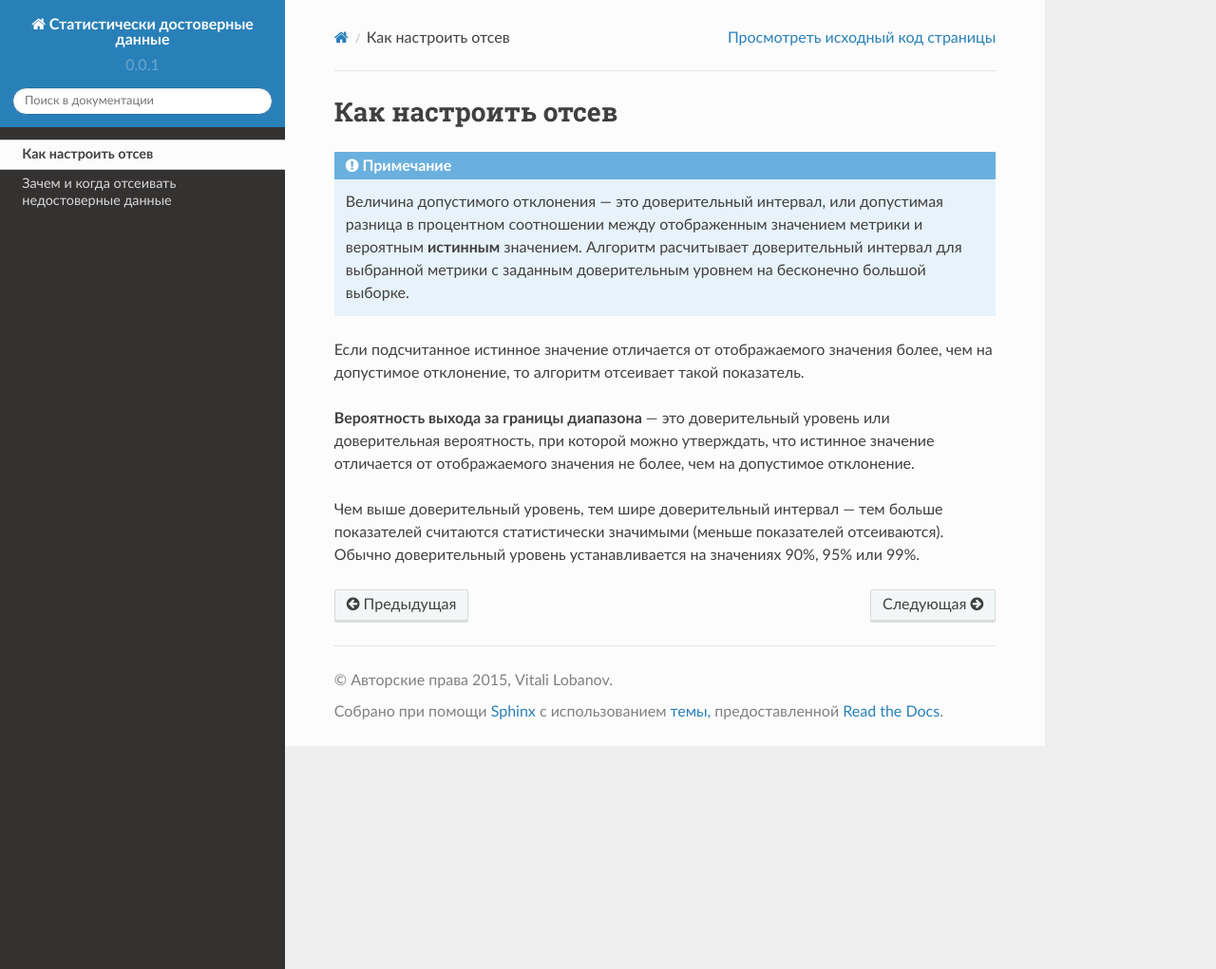
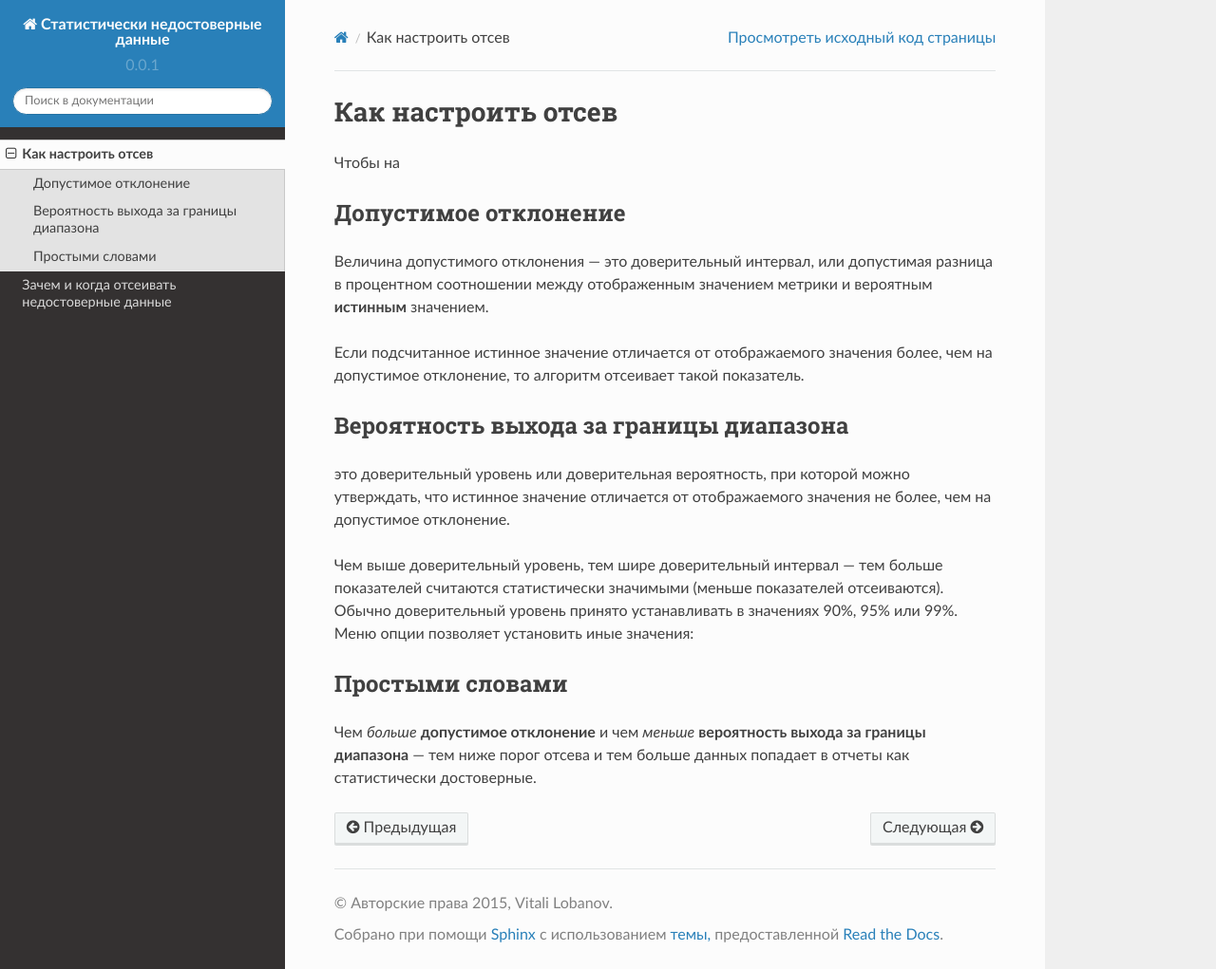
Before and after one commit to bfxy/yametrix-significance, a Sphinx documentation site: the page built from source/confidence.rst, in a window 1280 px wide and 1021 px high. Shown: the whole window at 95% size. Built offline with Sphinx 7.4.7 and the Read the Docs theme 2.0.0, drawn with Linux system fonts in a browser that asks for light colours; formulas are drawn with MathJax 3.

```diff
--- a/source/conf.py
+++ b/source/conf.py
@@ -50,7 +50,7 @@ source_encoding = 'utf-8-sig'
 master_doc = 'index'
 
 # General information about the project.
-project = u'Статистически достоверные данные'
+project = u' Статистически недостоверные данные'
 copyright = u'2015, Vitali Lobanov'
 author = u'Vittorio Lobanescu'
 
@@ -226,7 +226,7 @@ latex_elements = {
 # (source start file, target name, title,
 #  author, documentclass [howto, manual, or own class]).
 latex_documents = [
-  (master_doc, 'sphinx.tex', u'Статистически достоверные данные',
+  (master_doc, 'sphinx.tex', u' Статистически недостоверные данные',
    u'u', 'manual'),
 ]
 
@@ -256,7 +256,7 @@ latex_documents = [
 # One entry per manual page. List of tuples
 # (source start file, name, description, authors, manual section).
 man_pages = [
-    (master_doc, 'sphinx', u'Статистически достоверные данные',
+    (master_doc, 'sphinx', u' Статистически недостоверные данные',
      [author], 1)
 ]
 
@@ -270,8 +270,8 @@ man_pages = [
 # (source start file, target name, title, author,
 #  dir menu entry, description, category)
 texinfo_documents = [
-  (master_doc, 'sphinx', u'Статистически достоверные данные',
-   author, 'sphinx', 'One line description of project.',
+  (master_doc, 'sphinx', u' Статистически недостоверные данные',
+   author, 'sphinx', 'Отрывок из справки пользователя для сервиса Яндекс Метрика',
    'Miscellaneous'),
 ]
 
--- a/source/confidence.rst
+++ b/source/confidence.rst
@@ -1,24 +1,31 @@
+.. _confidence:
+
 Как настроить отсев
-=====================
+===================
 
-.. note::
+Чтобы на
 
-   Величина допустимого отклонения — это
-   доверительный интервал, или допустимая разница в процентном соотношении
-   между отображенным значением метрики и вероятным **истинным** значением.
-   Алгоритм расчитывает доверительный интервал для выбранной метрики с
-   заданным доверительным уровнем на бесконечно большой выборке.
+Допустимое отклонение
+^^^^^^^^^^^^^^^^^^^^^
+Величина допустимого отклонения — это доверительный интервал, или допустимая разница в процентном соотношении между отображенным значением метрики и вероятным **истинным** значением.
 
 Если подсчитанное истинное значение отличается от отображаемого значения
 более, чем на допустимое отклонение, то алгоритм отсеивает такой
 показатель.
 
-**Вероятность выхода за границы диапазона** — это доверительный уровень или доверительная
-вероятность, при которой можно утверждать, что истинное значение
-отличается от отображаемого значения не более, чем на допустимое
+Вероятность выхода за границы диапазона
+^^^^^^^^^^^^^^^^^^^^^^^^^^^^^^^^^^^^^^^
+
+это доверительный уровень или доверительная вероятность, при которой можно утверждать, что истинное значение отличается от отображаемого значения не более, чем на допустимое
 отклонение.
 
 Чем выше доверительный уровень, тем шире доверительный интервал — тем
 больше показателей считаются статистически значимыми (меньше показателей
-отсеиваются). Обычно доверительный уровень устанавливается на значениях
-90%, 95% или 99%.
+отсеиваются). Обычно доверительный уровень принято устанавливать в значениях
+90%, 95% или 99%. Меню опции позволяет установить иные значения:
+
+
+Простыми словами
+^^^^^^^^^^^^^^^^
+
+Чем *больше* **допустимое отклонение** и чем *меньше* **вероятность выхода за границы диапазона** — тем ниже порог отсева и тем больше данных попадает в отчеты как статистически достоверные.
```
Also changed, not shown: source/index.rst (+5 -10 lines), source/why.rst (+10 -1 lines).
